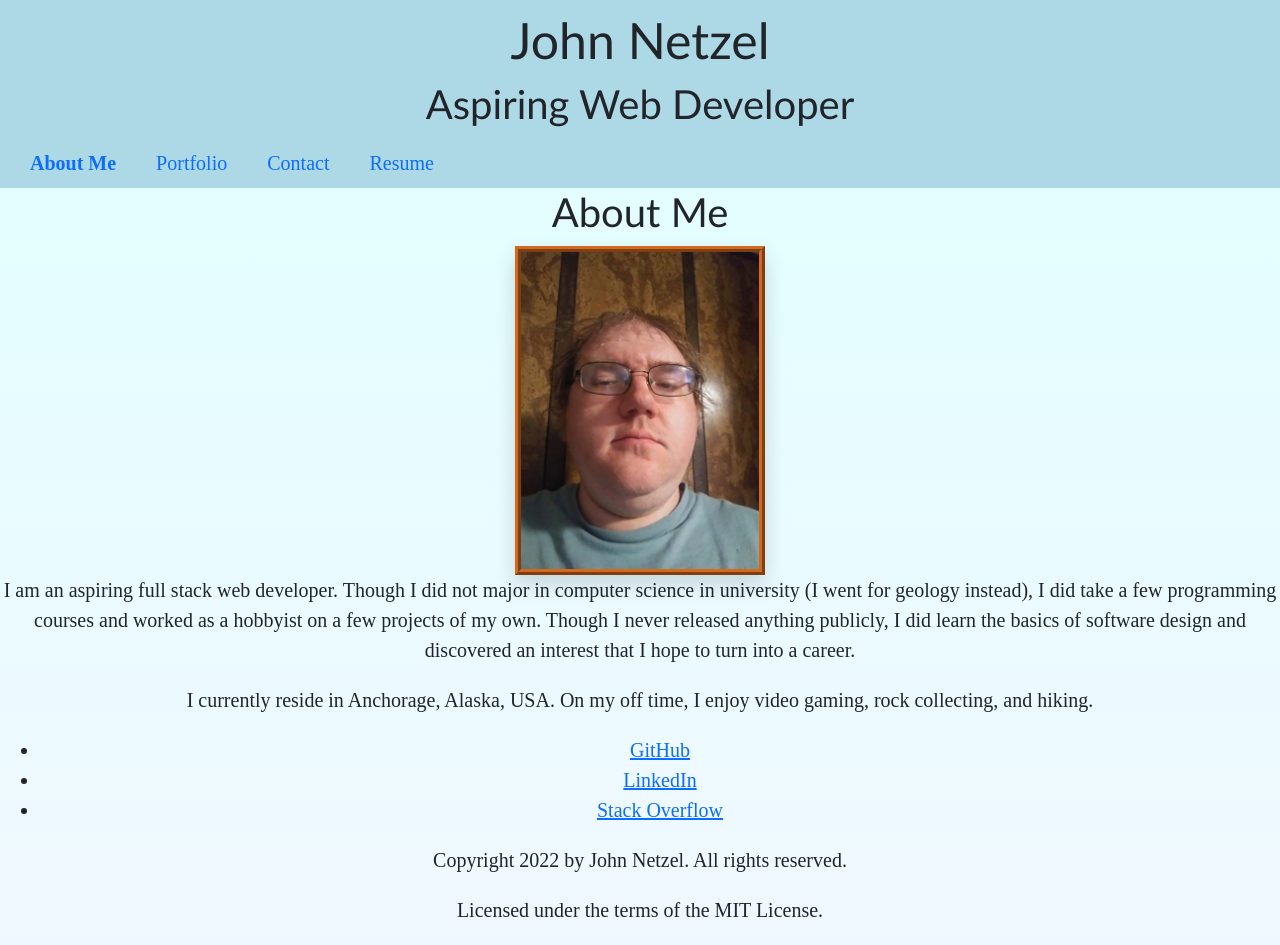
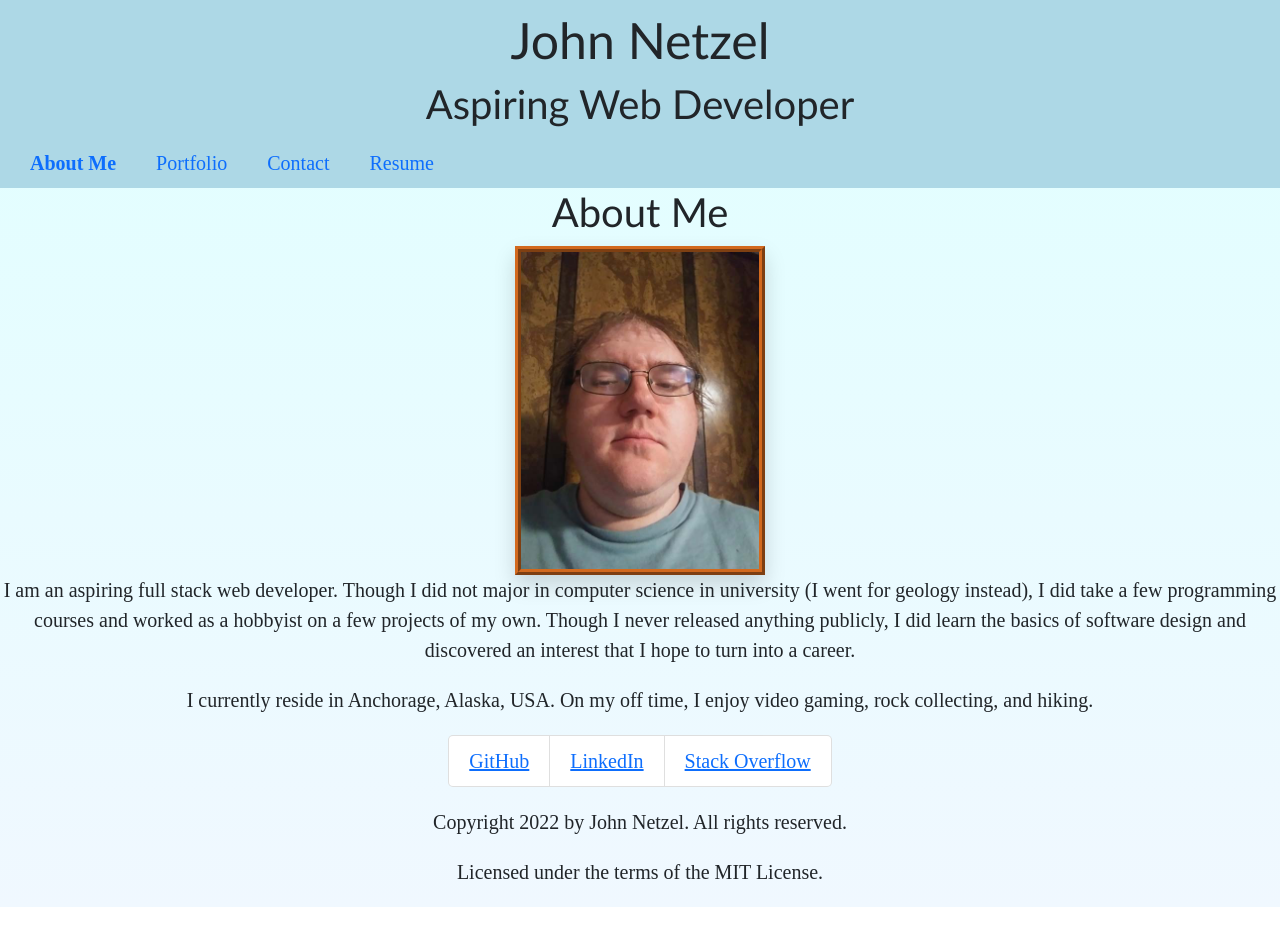
Before and after one commit to CommieDog/react-portfolio, a React (Create React App) app: page / in a window 1280 px wide. After the commit the page ends 907 px from the top, so only its background shows below. Built offline with nearby package versions, Linux system fonts and the light colour scheme.

Commit message:
Style footer component

```diff
--- a/src/components/Footer.js
+++ b/src/components/Footer.js
@@ -1,10 +1,10 @@
 function Footer() {
     return (
       <footer>
-        <ul>
-          <li><a href="https://github.com/CommieDog">GitHub</a></li>
-          <li><a href="https://www.linkedin.com/in/john-netzel-481112129/">LinkedIn</a></li>
-          <li><a href="https://stackoverflow.com/users/18535429/john-netzel">Stack Overflow</a></li>
+        <ul className="list-group list-group-horizontal m-3 justify-content-center">
+          <li className="list-group-item"><a href="https://github.com/CommieDog">GitHub</a></li>
+          <li className="list-group-item"><a href="https://www.linkedin.com/in/john-netzel-481112129/">LinkedIn</a></li>
+          <li className="list-group-item"><a href="https://stackoverflow.com/users/18535429/john-netzel">Stack Overflow</a></li>
         </ul>
         <p>Copyright 2022 by John Netzel. All rights reserved.</p>
         <p>Licensed under the terms of the MIT License.</p>
```
